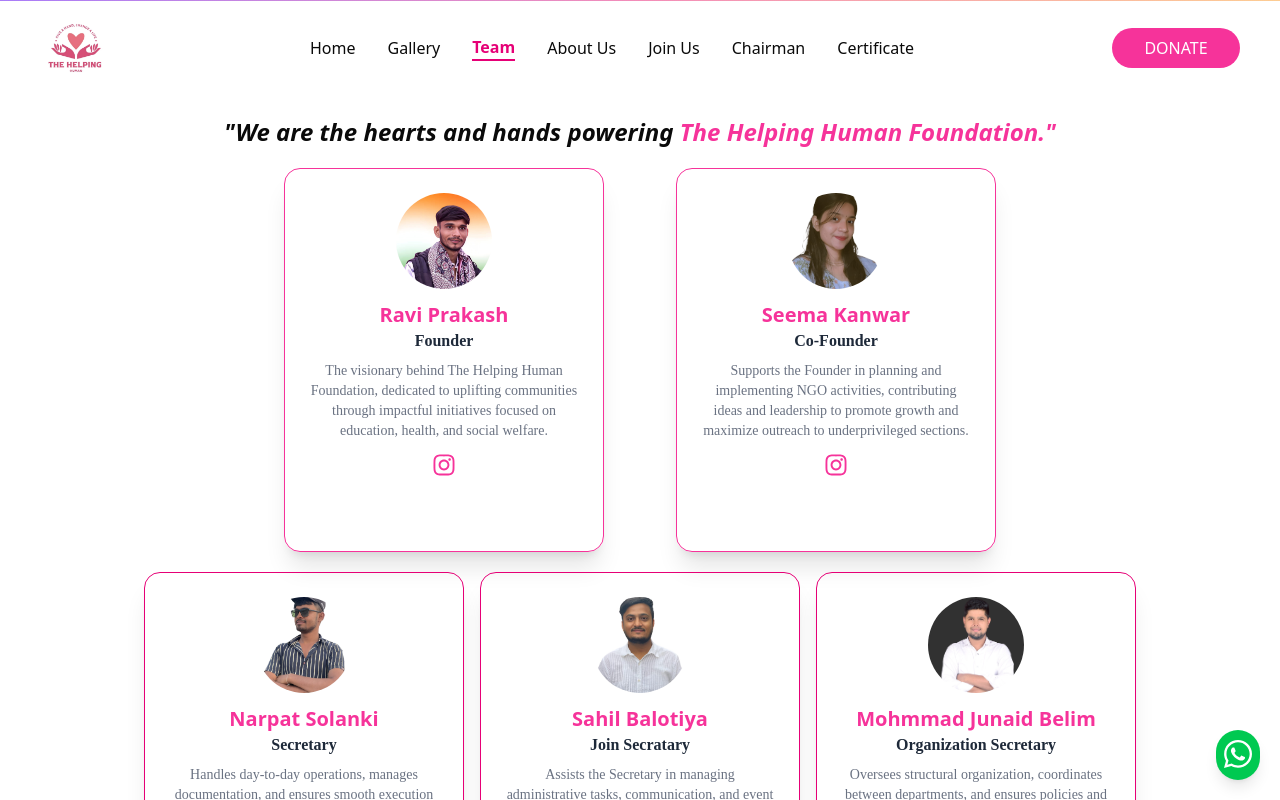
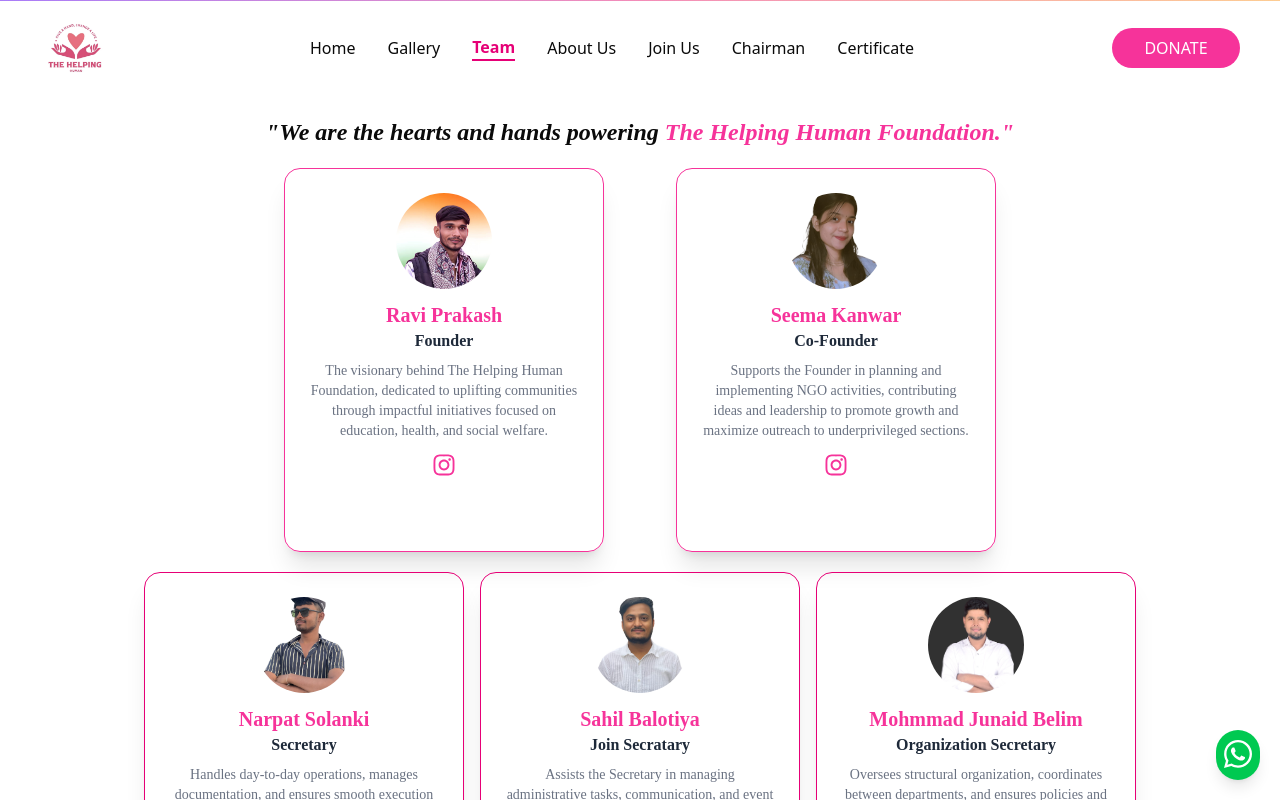
Before and after one commit to neerajhariyale/TheHelpingHumanFoundation, a React (Vite) app: page /team in a window 1280 px wide. Shown: the top 800 px of the page. Built offline with nearby package versions, Linux system fonts and the light colour scheme; a web font is replaced by a local one.

Commit message:
Team update

```diff
--- a/src/component/Teams.tsx
+++ b/src/component/Teams.tsx
@@ -67,7 +67,7 @@
                 alt=""
                 className="h-24 w-24 object-cover mx-auto rounded-full"
               />
-              <p className="text-center text-xl font-semibold mt-3 text-pink-500">
+              <p className="text-center text-xl font-semibold mt-3 text-pink-500 font-libertinus">
                 {item.name}
               </p>
               <p className="text-center text-md text-gray-800 font-semibold font-libertinus">
@@ -99,7 +99,7 @@
                 alt=""
                 className="h-24 w-24 object-cover mx-auto rounded-full"
               />
-              <p className="text-center text-xl font-semibold mt-3 text-pink-500">
+              <p className="text-center text-xl font-semibold mt-3 text-pink-500 font-libertinus">
                 {item.name}
               </p>
               <p className="text-center text-md text-gray-800 font-semibold font-libertinus">
--- a/src/pages/Team.tsx
+++ b/src/pages/Team.tsx
@@ -15,9 +15,9 @@
         <FontAwesomeIcon icon={faWhatsapp} size="2x" />
       </a>
       <div className="mt-5  text-center">
-        <p className="text-2xl italic font-semibold ">
+        <p className="text-2xl italic font-semibold font-libertinus">
           "We are the hearts and hands powering{" "}
-          <span className="text-pink-500"> The Helping Human Foundation." </span>
+          <span className="text-pink-500 font-libertinus"> The Helping Human Foundation." </span>
         </p>
       </div>
 
```
